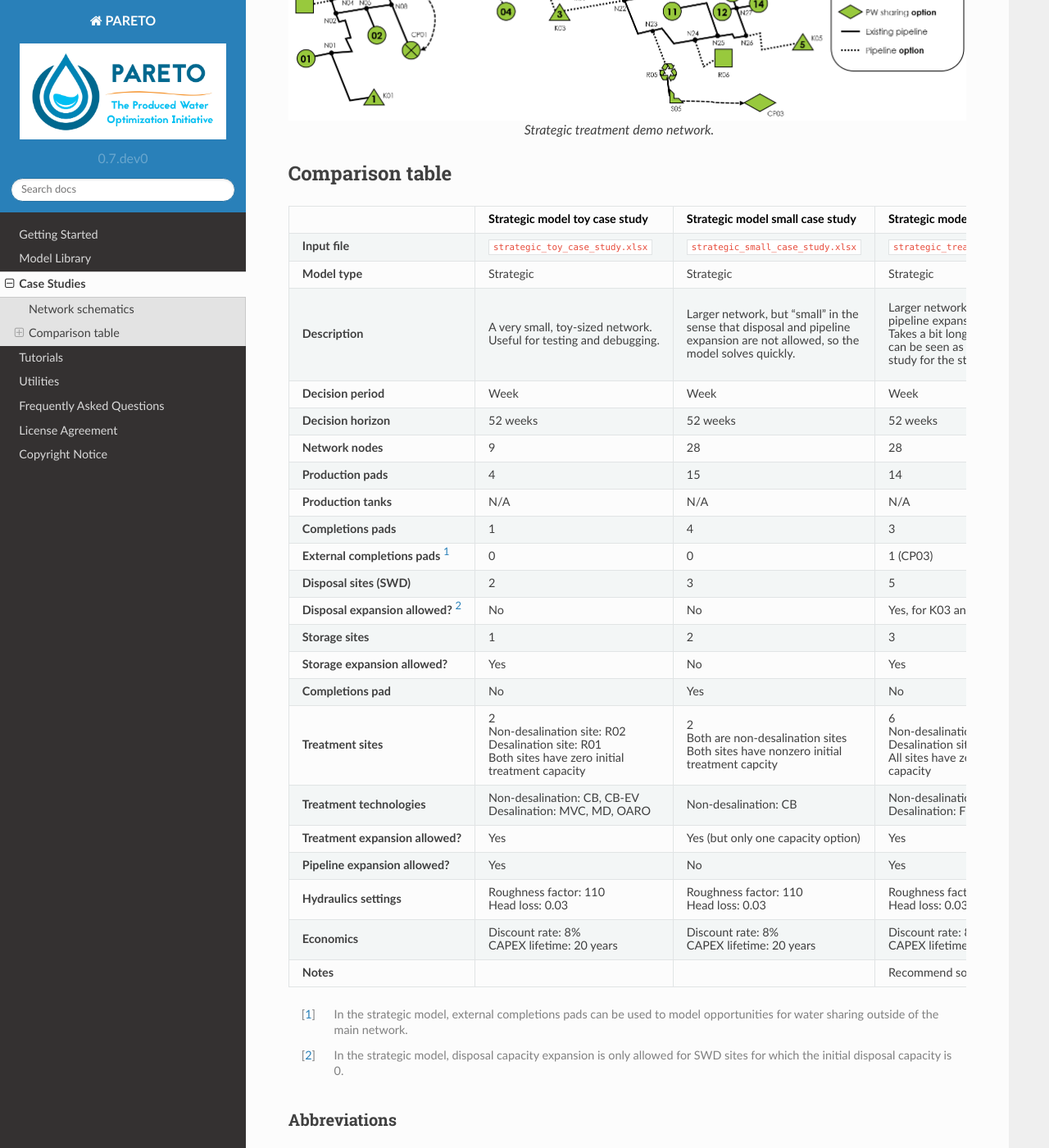
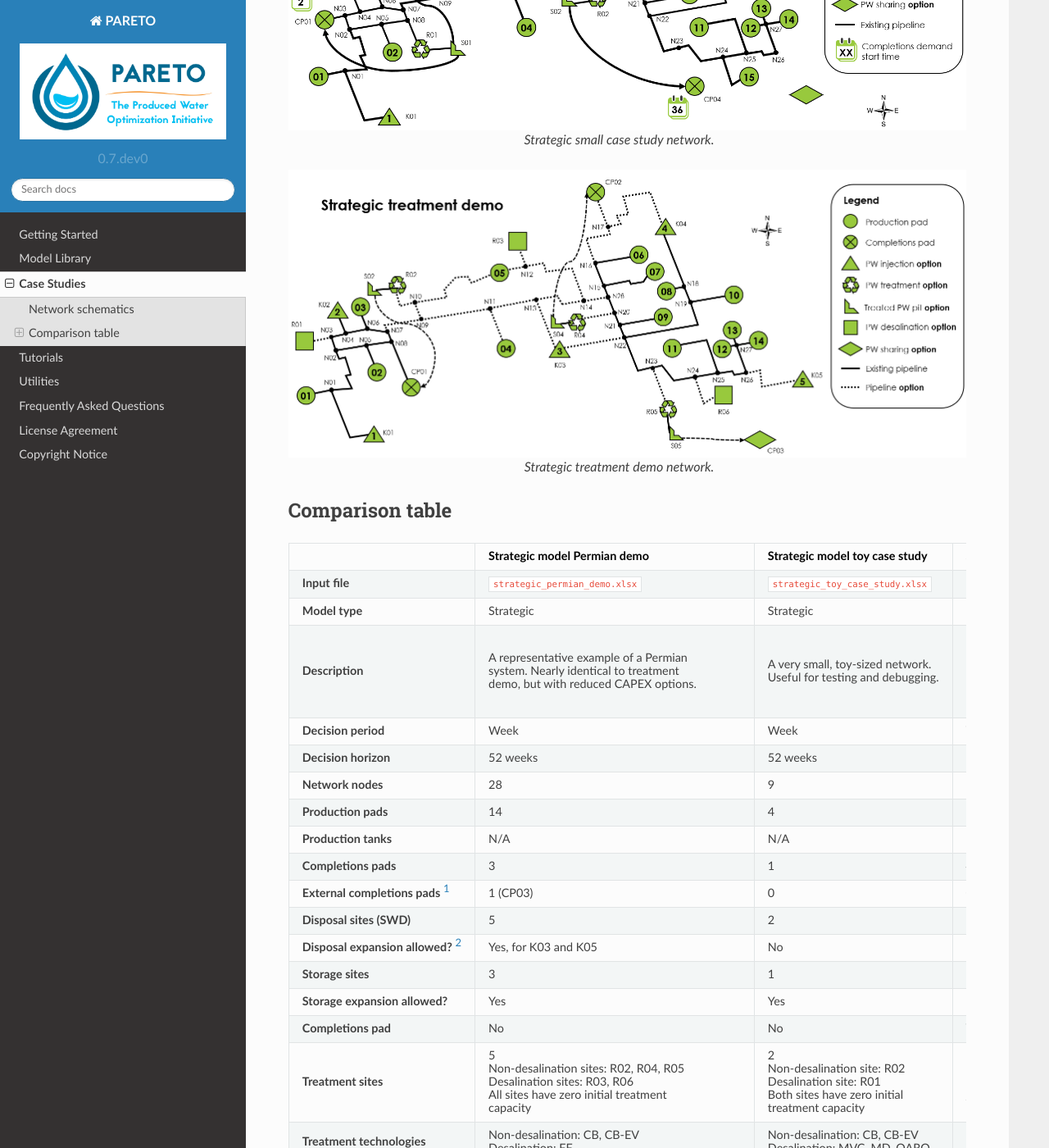
Before and after one commit to project-pareto/project-pareto, a Sphinx documentation site: the page built from docs/case_studies/index.rst, in a window 1280 px wide and 1400 px high, scrolled down 1324 px. Shown: the whole window at 82% size. Built offline with Sphinx 7.4.7 and the Read the Docs theme 2.0.0, drawn with Linux system fonts in a browser that asks for light colours; some of the changed lines change nothing that is shown; some of the changed text lies outside the part shown.

Commit message:
rename permian case study, add images

```diff
--- a/docs/case_studies/index.rst
+++ b/docs/case_studies/index.rst
@@ -3,6 +3,13 @@
 
 Network schematics
 ------------------
+
+.. figure:: ../img/strategic_permian_demo.png
+    :width: 1000
+    :align: center
+    :alt: Strategic permian demo network schematic
+
+    Strategic Permian demo network.
 
 .. figure:: ../img/strategic_toy_network.png
     :width: 600
@@ -35,11 +42,13 @@
    :header-rows: 1
 
    * -
+     - Strategic model Permian demo
      - Strategic model toy case study
      - Strategic model small case study
      - Strategic model treatment demo
      - Operational model case study
    * - **Input file**
+     - ``strategic_permian_demo.xlsx``
      - ``strategic_toy_case_study.xlsx``
      - ``strategic_small_case_study.xlsx``
      - ``strategic_treatment_demo.xlsx``
@@ -48,8 +57,12 @@
      - Strategic
      - Strategic
      - Strategic
+     - Strategic
      - Operational
    * - **Description**
+     - A representative example of a Permian |br|
+       system. Nearly identical to treatment |br|
+       demo, but with reduced CAPEX options.
      - A very small, toy-sized network. |br|
        Useful for testing and debugging.
      - Larger network, but "small" in the |br|
@@ -71,18 +84,22 @@
      - Week
      - Week
      - Week
+     - Week
      - Day
    * - **Decision horizon**
      - 52 weeks
      - 52 weeks
      - 52 weeks
+     - 52 weeks
      - 5 days
    * - **Network nodes**
+     - 28
      - 9
      - 28
      - 28
      - 0
    * - **Production pads**
+     - 14
      - 4
      - 15
      - 14
@@ -91,43 +108,56 @@
      - N/A
      - N/A
      - N/A
+     - N/A
      - 14
    * - **Completions pads**
+     - 3
      - 1
      - 4
      - 3
      - 1
    * - **External completions pads** [#]_
+     - 1 (CP03)
      - 0
      - 0
      - 1 (CP03)
      - N/A
    * - **Disposal sites (SWD)**
+     - 5
      - 2
      - 3
      - 5
      - 2
    * - **Disposal expansion allowed?** [#]_
+     - Yes, for K03 and K05
      - No
      - No
      - Yes, for K03 and K05
      - No
    * - **Storage sites**
+     - 3
      - 1
      - 2
      - 3
      - 0
    * - **Storage expansion allowed?**
      - Yes
+     - Yes
      - No
      - Yes
      - No
    * - **Completions pad**
      - No
+     - No
      - Yes
      - No
      - Yes
    * - **Treatment sites**
+     - 5 |br|
+       Non-desalination sites: R02, R04, R05 |br|
+       Desalination sites: R03, R06 |br|
+       All sites have zero initial treatment |br|
+       capacity
      - 2 |br|
        Non-desalination site: R02 |br|
        Desalination site: R01 |br|
@@ -145,6 +175,8 @@
      - 2
    * - **Treatment technologies**
      - Non-desalination: CB, CB-EV |br|
+       Desalination: FF
+     - Non-desalination: CB, CB-EV |br|
        Desalination: MVC, MD, OARO
      - Non-desalination: CB
      - Non-desalination: CB, CB-EV |br|
@@ -152,15 +184,19 @@
      - N/A
    * - **Treatment expansion allowed?**
      - Yes
+     - Yes
      - Yes (but only one capacity option)
      - Yes
      - No
    * - **Pipeline expansion allowed?**
      - Yes
+     - Yes
      - No
      - Yes
      - No
    * - **Hydraulics settings**
+     - Roughness factor: 110 |br|
+       Head loss: 0.03
      - Roughness factor: 110 |br|
        Head loss: 0.03
      - Roughness factor: 110 |br|
@@ -175,8 +211,12 @@
        CAPEX lifetime: 20 years
      - Discount rate: 8% |br|
        CAPEX lifetime: 20 years
+     - Discount rate: 8% |br|
+       CAPEX lifetime: 20 years
      - N/A
    * - **Notes**
+     - Recommend solving with Gurobi, or with >15min |br|
+       runtime with CBC.
      -
      -
      - Recommend solving with Gurobi.
```
Also changed, not shown: docs/img/Baseline.png (added), docs/img/Pipeline Shutdown.png (added), docs/img/Reduced Completions Demand.png (added), docs/img/Reduced Flowback.png (added), docs/img/strategic_permian_demo.png (added), docs/img/strategic_treatment_demo_network_SRA_results.png (deleted), docs/img/strategic_treatment_demo_network_baseline_results.png (deleted), docs/img/strategic_treatment_demo_reduced.png (deleted), 2 other files.
